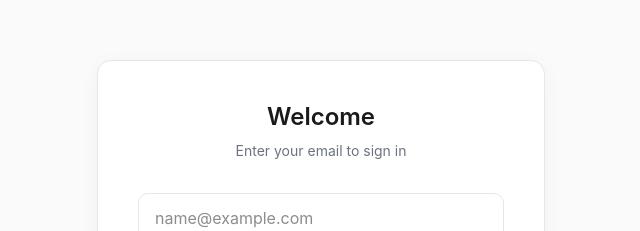
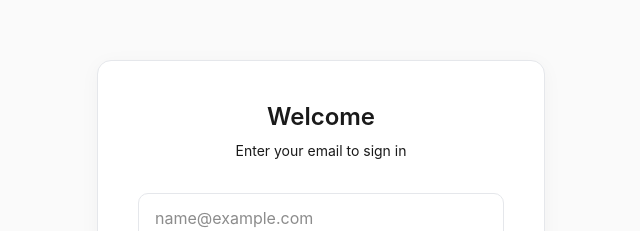
Before and after one commit to alton47/binzo, a Next.js app: page /login in a window 1280 px wide. Shown: the part 137-368 px from the top of the page, without its empty margins (319-959 px from the left). Built offline with nearby package versions, Linux system fonts and the light colour scheme; no server answers.

Commit message:
Update page.tsx

```diff
--- a/app/(auth)/login/page.tsx
+++ b/app/(auth)/login/page.tsx
@@ -69,7 +69,7 @@ export default function LoginPage() {
         {state === "success" ? (
           <>
             <h2 className="text-xl font-semibold mb-4">Check your email</h2>
-            <p className="text-[var(--text-secondary)]">{message}</p>
+            <p className="`text-var(--text-secondary)`">{message}</p>
           </>
         ) : state === "error" ? (
           <>
@@ -86,7 +86,7 @@ export default function LoginPage() {
           <>
             <h1 className="text-2xl font-semibold mb-2">Welcome</h1>
 
-            <p className="text-sm text-[var(--text-secondary)] mb-8">
+            <p className="text-sm `text-var(--text-secondary)` mb-8">
               Enter your email to sign in
             </p>
 
```
